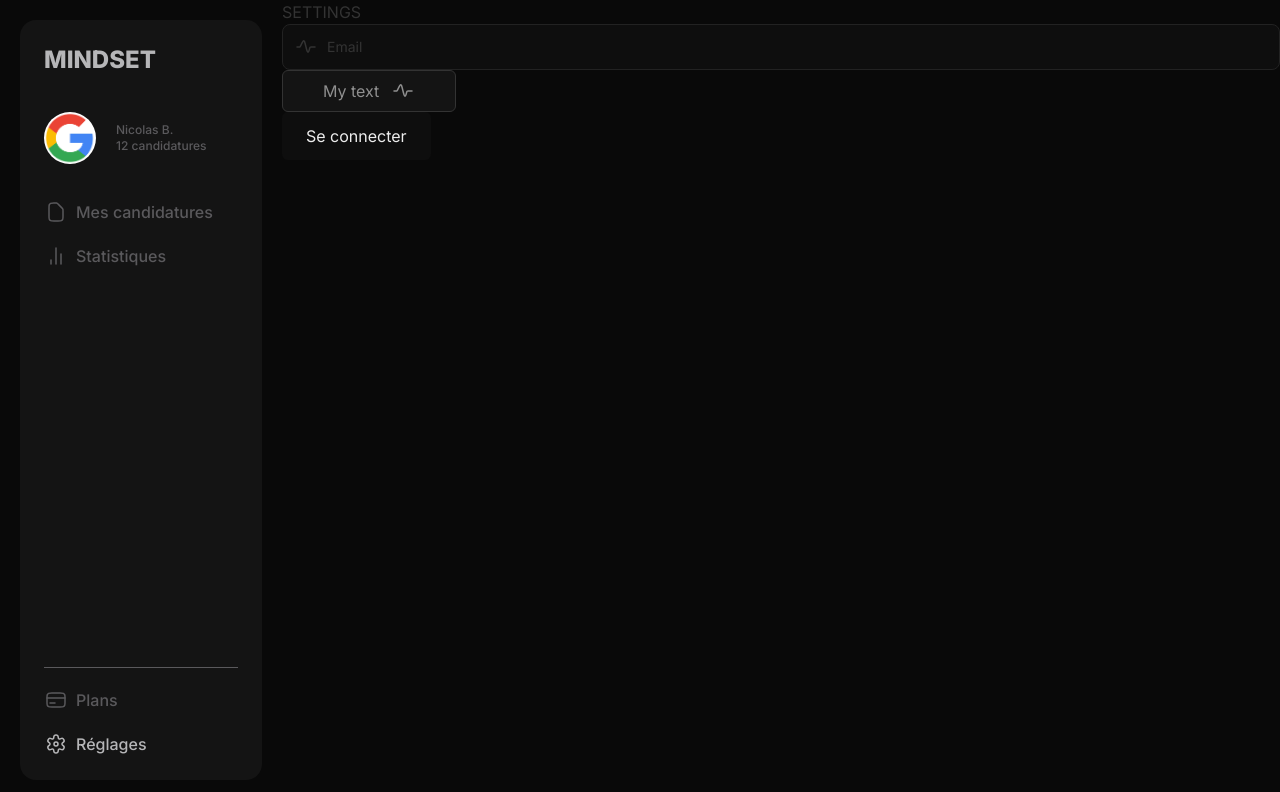
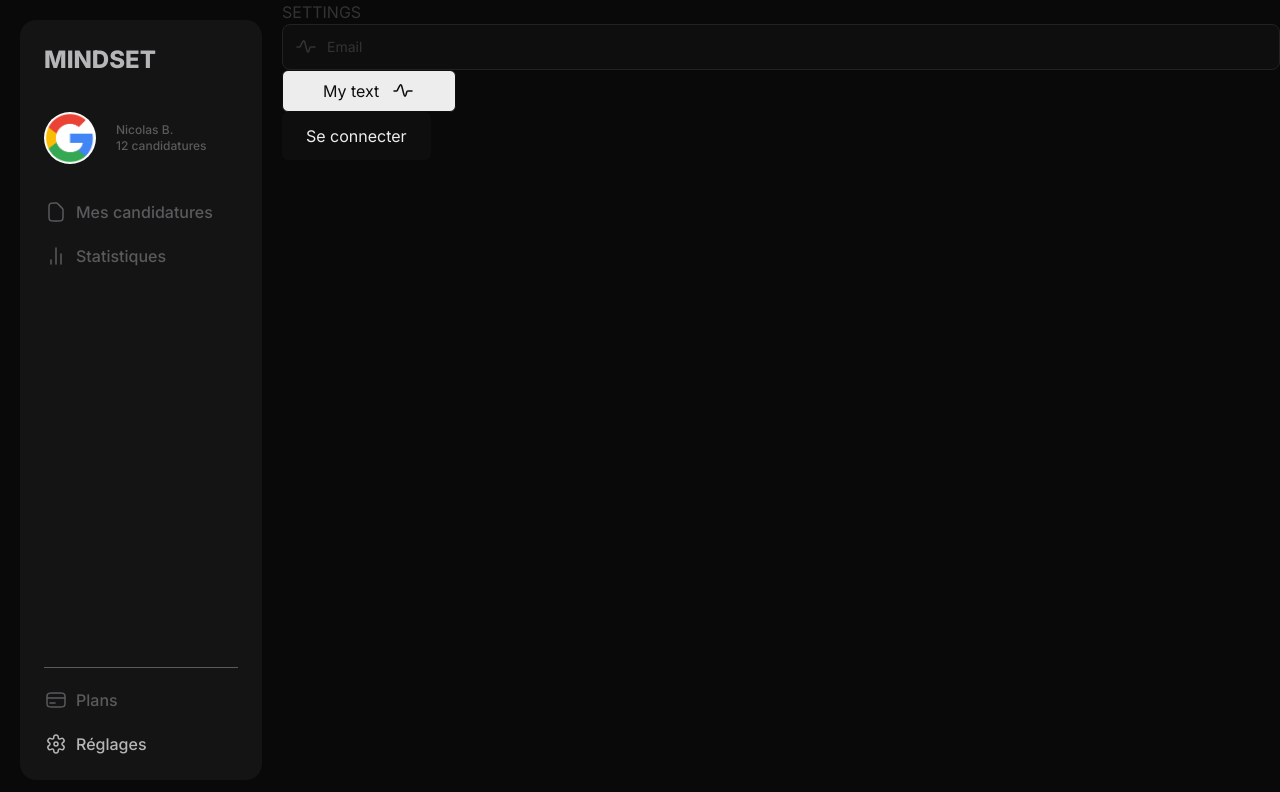
Before and after one commit to brdnicolas/mindset, a React (Create React App) app: page /settings in a window 1280 px wide. Shown: the top 792 px of the page. Built offline with nearby package versions, Linux system fonts and the light colour scheme.

Commit message:
fix clsx + change 'disabled' => 'isDisabled'

```diff
--- a/src/components/atoms/button/Button.tsx
+++ b/src/components/atoms/button/Button.tsx
@@ -8,7 +8,7 @@ type ButtonPrimaryProps = {
   onClick: () => void
   className?: string
   iconPosition?: 'left' | 'right'
-  disabled?: boolean
+  isDisabled?: boolean
 }
 
 export const ButtonPrimary = ({
@@ -17,17 +17,18 @@ export const ButtonPrimary = ({
   className,
   onClick,
   iconPosition,
-  disabled
+  isDisabled
 }: ButtonPrimaryProps) => {
   return (
     <button
-      disabled={disabled}
+      disabled={isDisabled}
       onClick={onClick}
       className={clsx(
         className,
         'transition-all cursor-pointer flex items-center gap-3 bg-gray-50 rounded-1.5 py-2 px-10 text-gray-800',
         iconPosition ? 'flex-row-reverse' : 'flex-row',
-        'hover:bg-gray-100 focus:bg-gray-100 focus:outline-none focus:ring-2 ring-gray-500 border-[1px] border-gray-800 disabled:bg-gray-700 disabled:border-gray-550 disabled:text-gray-400 disabled:cursor-default'
+        'hover:bg-gray-100 focus:bg-gray-100 focus:outline-none focus:ring-2 ring-gray-500 border-[1px] border-gray-800 ',
+        'disabled:bg-gray-700 disabled:border-gray-550 disabled:text-gray-400 disabled:cursor-default'
       )}
     >
       <>
--- a/src/views/settings/Settings.container.tsx
+++ b/src/views/settings/Settings.container.tsx
@@ -14,7 +14,7 @@ export const SettingsContainer = () => {
         type="text"
         placeholder="Email"
       />
-      <ButtonPrimary disabled={true} iconName="activity" iconPosition="right" onClick={() => console.log('cc')}>
+      <ButtonPrimary iconName="activity" iconPosition="right" onClick={() => console.log('cc')}>
         My text
       </ButtonPrimary>
       <ButtonSecondary>Se connecter</ButtonSecondary>
```
